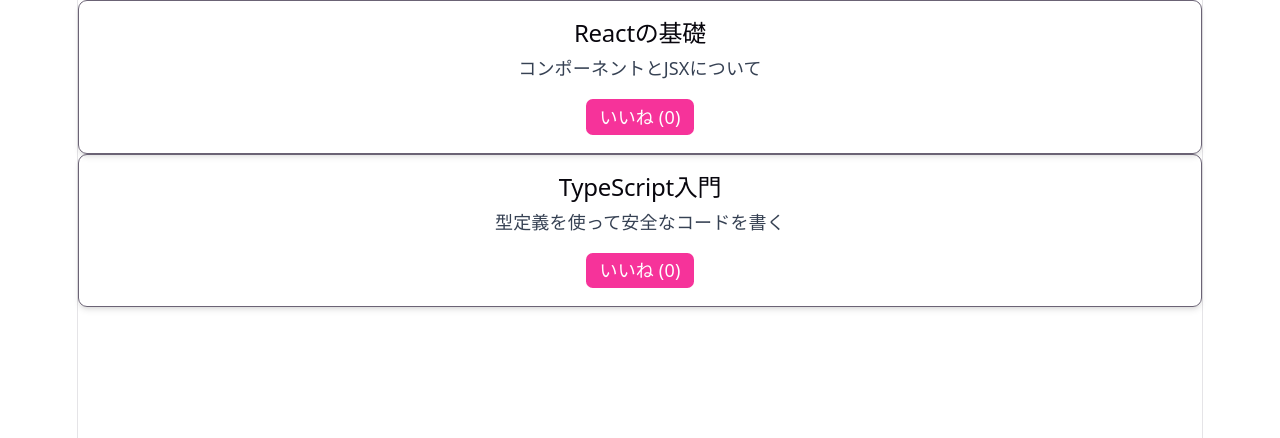
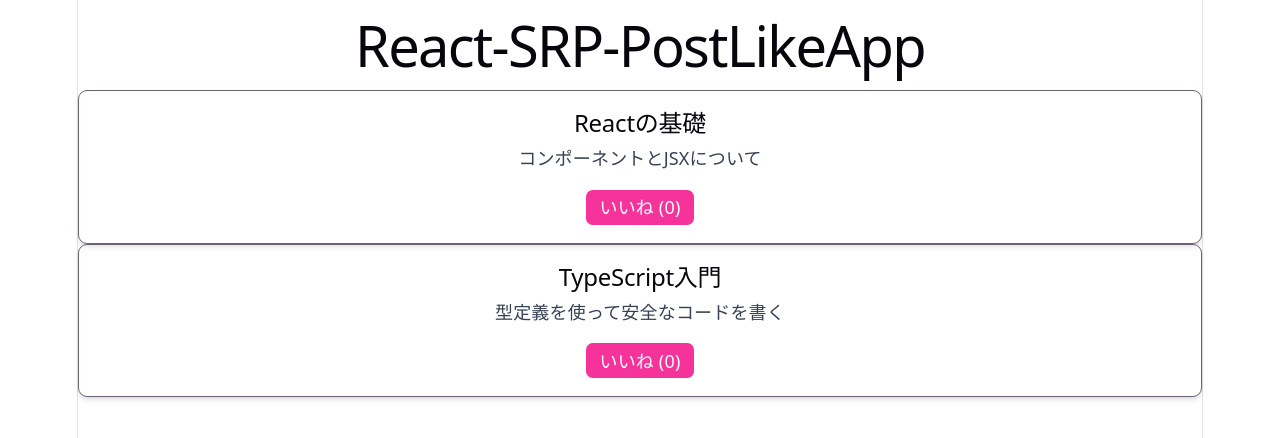
Before and after one commit to TakaDev1/React-SRP-PostLikeApp, a React (Vite) app: page / in a window 1280 px wide. Shown: the top 438 px of the page. Built offline with nearby package versions, Linux system fonts and the light colour scheme.

Commit message:
feat: Integration Poject Component

```diff
--- a/src/App.tsx
+++ b/src/App.tsx
@@ -4,6 +4,7 @@
 function App() {
   return (
     <div>
+      <h1>React-SRP-PostLikeApp</h1>
       <PostList />
     </div>
   );
```
